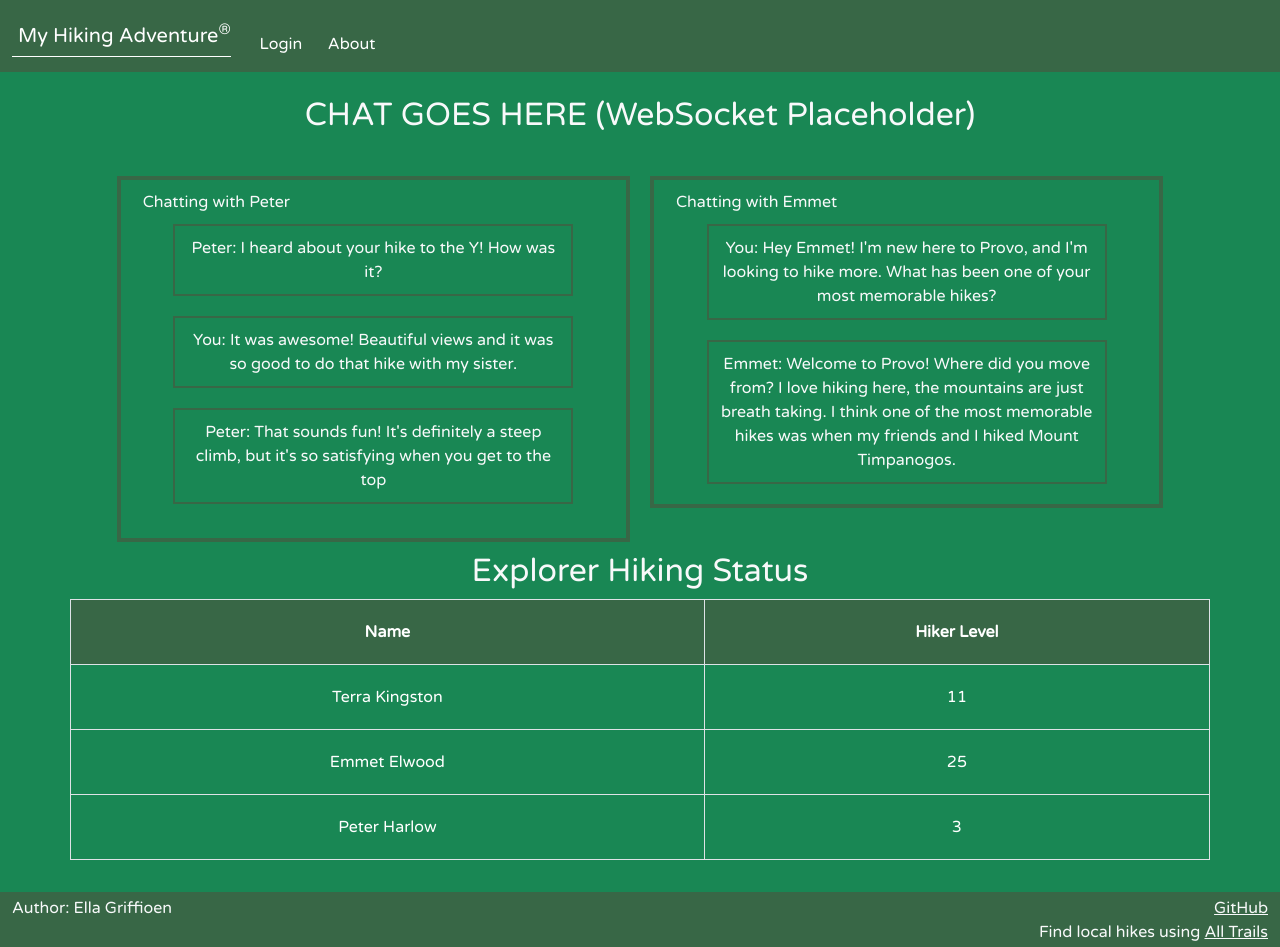
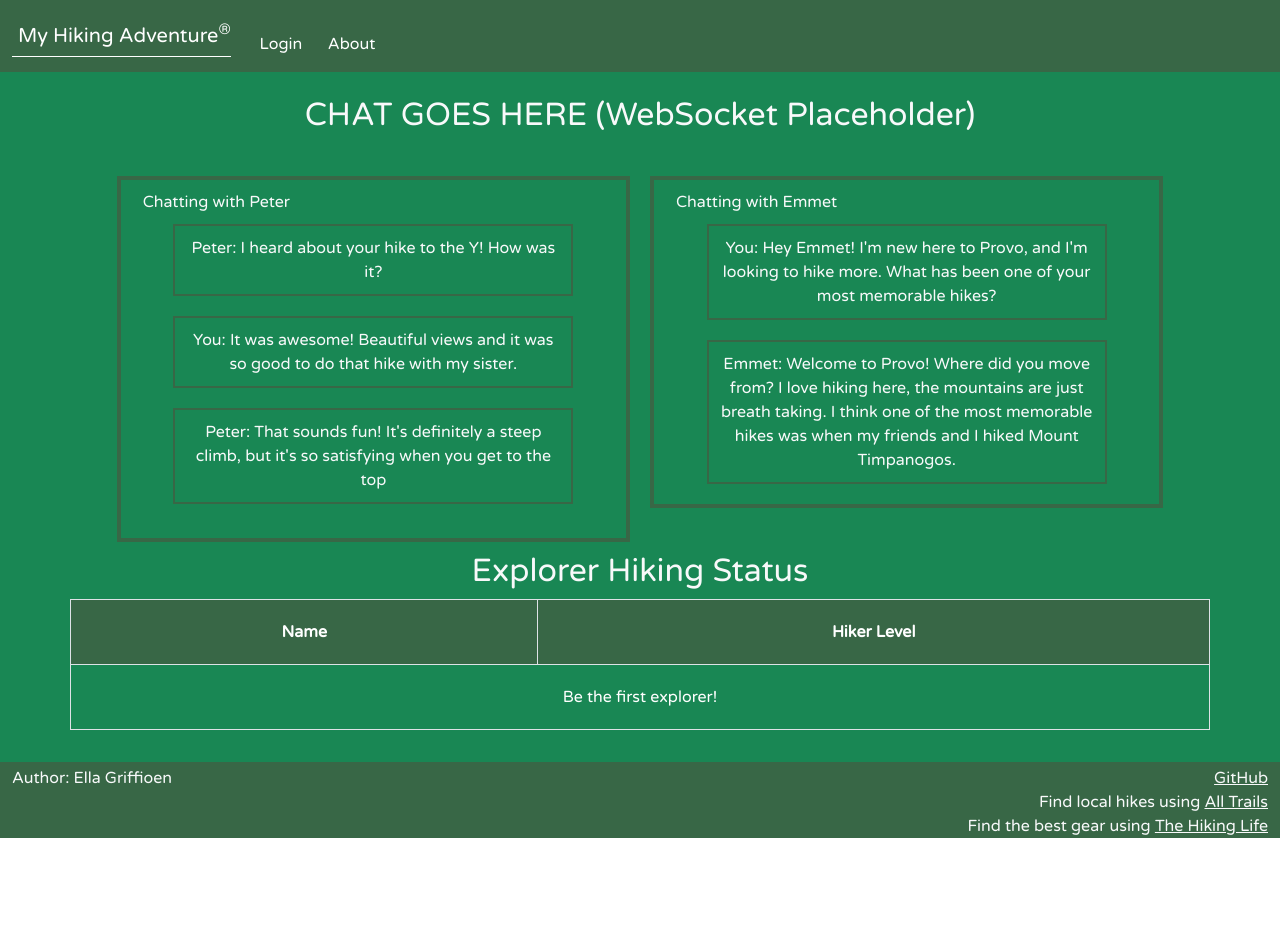
Before and after one commit to egriffioen/startup, a React (Vite) app: page /chat in a window 1280 px wide. Shown: the top 947 px of the page. After the commit the page ends 838 px from the top, so only its background shows below. Built offline with nearby package versions, Linux system fonts and the light colour scheme.

Commit message:
chat has a table that updates the hiker level

```diff
--- a/src/chat/chat.jsx
+++ b/src/chat/chat.jsx
@@ -1,7 +1,47 @@
-import React from 'react';
+import React, { useEffect, useState } from 'react';
 import './chat.css';
 
 export function Chat() {
+  const [allHikerStatus, setAllHikerStatus] = useState([]);
+
+  // Get all users' hiker status from localStorage
+  useEffect(() => {
+    const allHikerStatusData = [];
+
+    // Loop through all keys in localStorage
+    for (let i = 0; i < localStorage.length; i++) {
+      const key = localStorage.key(i);
+      // If the key starts with 'hikerStatus_', it means it's a user's hiker status
+      if (key.startsWith('hikerStatus_')) {
+        const userName = key.replace('hikerStatus_', ''); // Remove 'hikerStatus_' to get the username
+        const hikerStatus = localStorage.getItem(key);  // Get hiker status for that user
+
+        if (hikerStatus) {
+          allHikerStatusData.push({
+            userName: userName,
+            hikerStatus: hikerStatus,
+          });
+        }
+      }
+    }
+
+    // Set the state with the fetched data
+    setAllHikerStatus(allHikerStatusData);
+  }, []);
+
+  const hikerStatusRows = allHikerStatus.length > 0 ? (
+    allHikerStatus.map((hiker, index) => (
+      <tr key={index}>
+        <td>{hiker.userName.split('@')[0]}</td> {/* Get username without '@' */}
+        <td>{hiker.hikerStatus} Hikes Logged</td>
+      </tr>
+    ))
+  ) : (
+    <tr key="0">
+      <td colSpan="2">Be the first explorer!</td>
+    </tr>
+  );
+
   return (
     <main className="container-fluid bg-success text-center mt-5 pt-5 pb-3">
       <h2>CHAT GOES HERE (WebSocket Placeholder)</h2>
@@ -39,19 +79,8 @@ export function Chat() {
             <th>Hiker Level</th>
           </tr>
         </thead>
-          <tbody>
-            <tr>
-              <td>Terra Kingston</td>
-              <td>11</td>
-            </tr>
-            <tr>
-              <td>Emmet Elwood</td>
-              <td>25</td>
-            </tr>
-            <tr>
-              <td>Peter Harlow</td>
-              <td>3</td>
-            </tr>
+        <tbody id="hikerStatus">
+          {hikerStatusRows}
         </tbody>
       </table>
     </main>
--- a/src/myprofile/myprofile.jsx
+++ b/src/myprofile/myprofile.jsx
@@ -3,6 +3,7 @@ import './myprofile.css';
 
 export function MyProfile() {
   const userName = localStorage.getItem('userName');
+
   // Initialize state with data from localStorage (if it exists), or an empty array if not
   const [hikeName, setHikeName] = useState('');
   const [difficulty, setDifficulty] = useState('');
@@ -17,30 +18,26 @@ export function MyProfile() {
     return storedLog ? JSON.parse(storedLog) : [];
   });
 
+  // Function to calculate hiker status as the length of the hike log
+  const calculateHikerStatus = (log) => log.length;
+
   // Handle form submission
   const handleSubmit = (e) => {
-    e.preventDefault(); // Prevent form from reloading the page
+    e.preventDefault();
 
-    // Create a new post with the current state values
-    const newHike = {
-      hikeName,
-      difficulty,
-      distance,
-      date,
-      startTime,
-      endTime,
-      rating,
-      journal,
-    };
+    // Create a new hike object
+    const newHike = { hikeName, difficulty, distance, date, startTime, endTime, rating, journal };
 
-    // Add the new hike to the hike log
+    // Update the hike log and store it in localStorage
     const updatedLog = [...hikeLog, newHike];
     setHikeLog(updatedLog);
-
-    // Save the updated log to localStorage
     localStorage.setItem(`hikeLog_${userName}`, JSON.stringify(updatedLog));
 
-    // Clear the form after submission
+    // Calculate new hiker status and store it in localStorage
+    const newHikerStatus = calculateHikerStatus(updatedLog);
+    localStorage.setItem(`hikerStatus_${userName}`, newHikerStatus);
+
+    // Clear the form fields
     setHikeName('');
     setDifficulty('');
     setDistance('');
@@ -51,11 +48,9 @@ export function MyProfile() {
     setJournal('');
   };
 
-  // Effect to update localStorage whenever hikeLog changes
   useEffect(() => {
-    if (hikeLog.length > 0) {
-      localStorage.setItem(`hikeLog_${userName}`, JSON.stringify(hikeLog));
-    }
+    // Keep the hike log in sync with localStorage
+    localStorage.setItem(`hikeLog_${userName}`, JSON.stringify(hikeLog));
   }, [hikeLog, userName]);
 
   return (
```
Also changed, not shown: 1 other file (tests, documents, lock files or other folders). Lines whose indentation alone changed are shown as unchanged.
